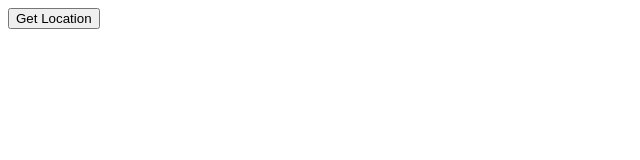
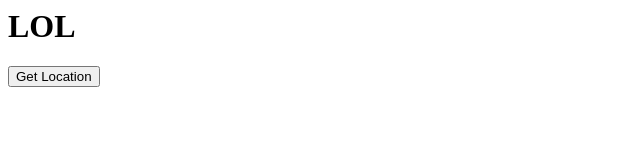
Before and after one commit to ghost6661/ghost6661.github.io, a plain HTML site: page geo.html in a window 1280 px wide. Shown: the whole page, without its empty margins (0-640 px from the left). Drawn offline with Linux system fonts and the light colour scheme.

Commit message:
Update geo.html

```diff
--- a/geo.html
+++ b/geo.html
@@ -1,8 +1,9 @@
 <html>
   <head>
-    <title>Get User Geolocation</title>
+    <title></title>
   </head>
   <body>
+    <h1>LOL</h1>
     <button onclick="getLocation()">Get Location</button>
     <p id="demo"></p>
     <script>
```
